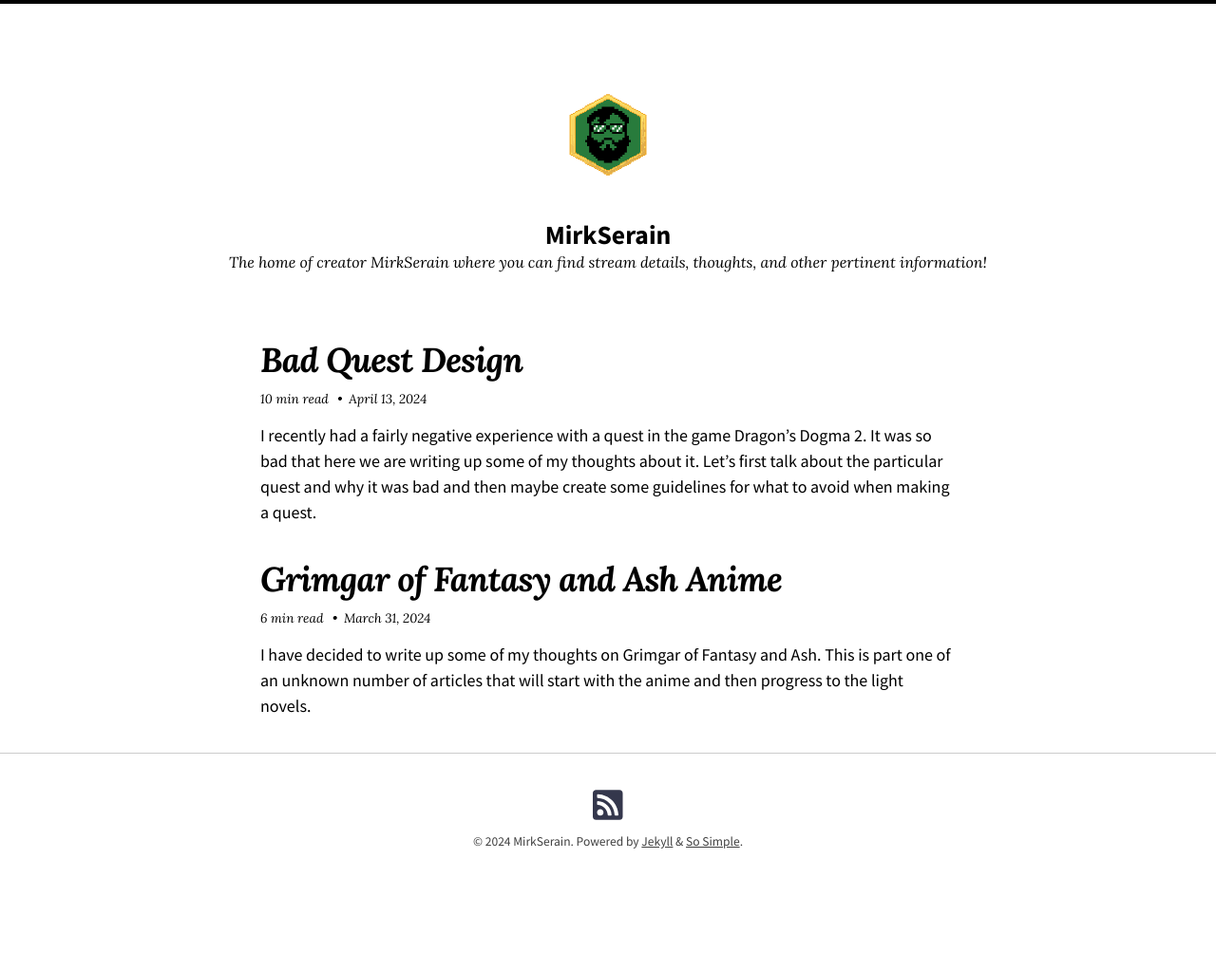
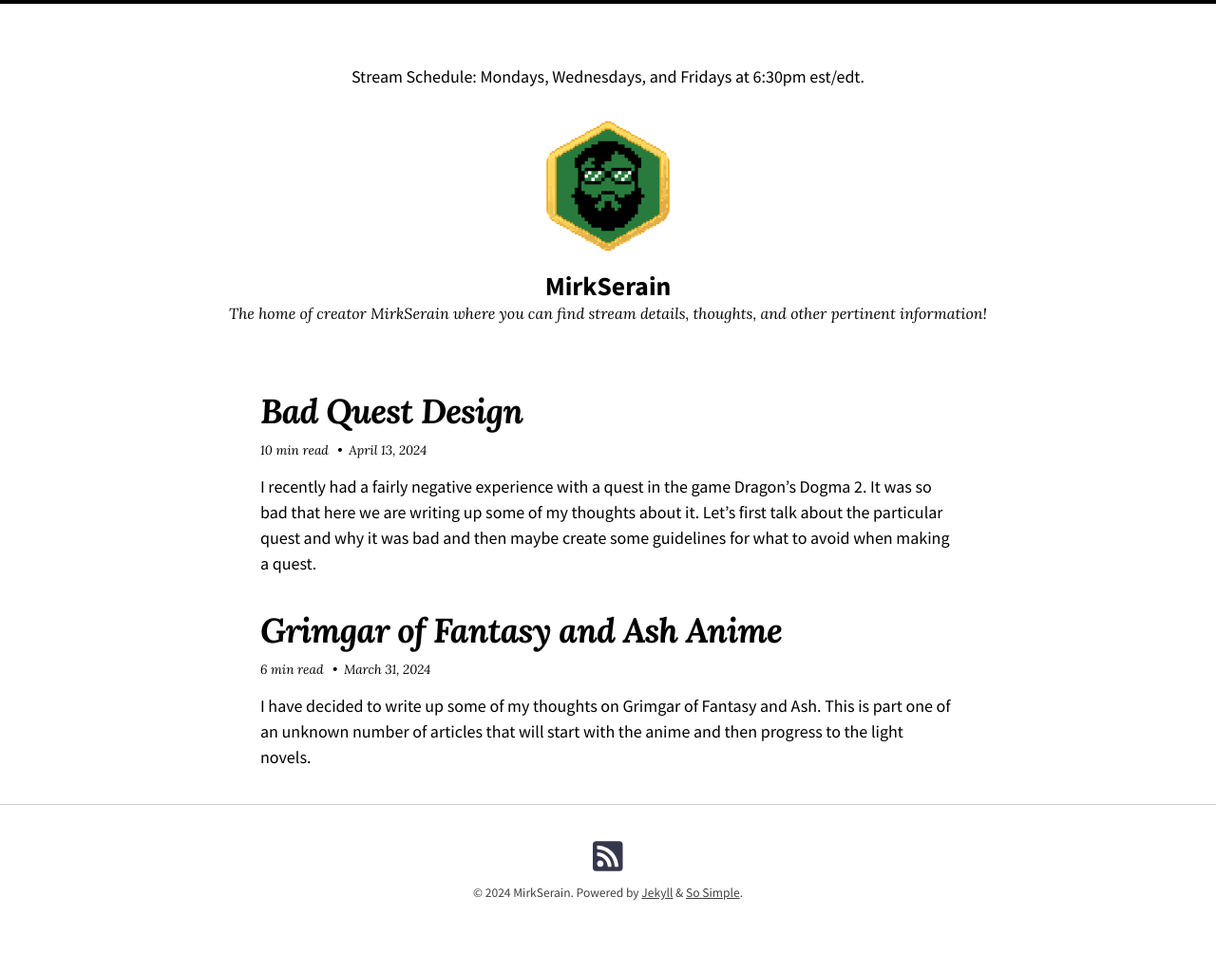
Before and after one commit to MirkSerain/mirkserain.github.io, a Jekyll site: the page built from index.html, in a window 1280 px wide. Shown: the whole page at 95% size. Built offline with Jekyll 4.4.1, drawn with Linux system fonts in a browser that asks for light colours; nearby versions of some CDN libraries; the list of posts is cut into pages by our own code; before the commit the page ends 969 px from its top, so only the background shows below that.

Commit message:
Use cropped logo and add schedule to header

```diff
--- a/_config.yml
+++ b/_config.yml
@@ -21,7 +21,7 @@ title: "MirkSerain"
 description: "The home of creator MirkSerain where you can find stream details, thoughts, and other pertinent information!"
 baseurl: / # the subpath of your site, e.g. "/blog"
 url: https://mirkserain.com # the base hostname & protocol for your site e.g. "https://mmistakes.github.io"
-logo: "/assets/images/logo-hex.png" # path of site logo, e.g. "/images/logo.png"
+logo: "/assets/images/logo-hex-crop.png" # path of site logo, e.g. "/images/logo.png"
 date_format: "%B %-d, %Y"
 read_time: true # reading time estimates, e.g. true
 words_per_minute: 200 # 200
--- a/_includes/masthead.html
+++ b/_includes/masthead.html
@@ -1,5 +1,6 @@
 <header class="masthead">
   <div class="wrap">
+    <p>Stream Schedule: Mondays, Wednesdays, and Fridays at 6:30pm est/edt.</p>
     {% if site.logo %}
       <a href="{{ '/' | relative_url }}" class="site-logo" rel="home" title="{{ site.title }}">
         <img src="{{ site.logo | relative_url }}" class="site-logo-img animated fadeInDown" alt="{{ site.title }}">
```
Also changed, not shown: assets/images/logo-hex-crop.png (added).
